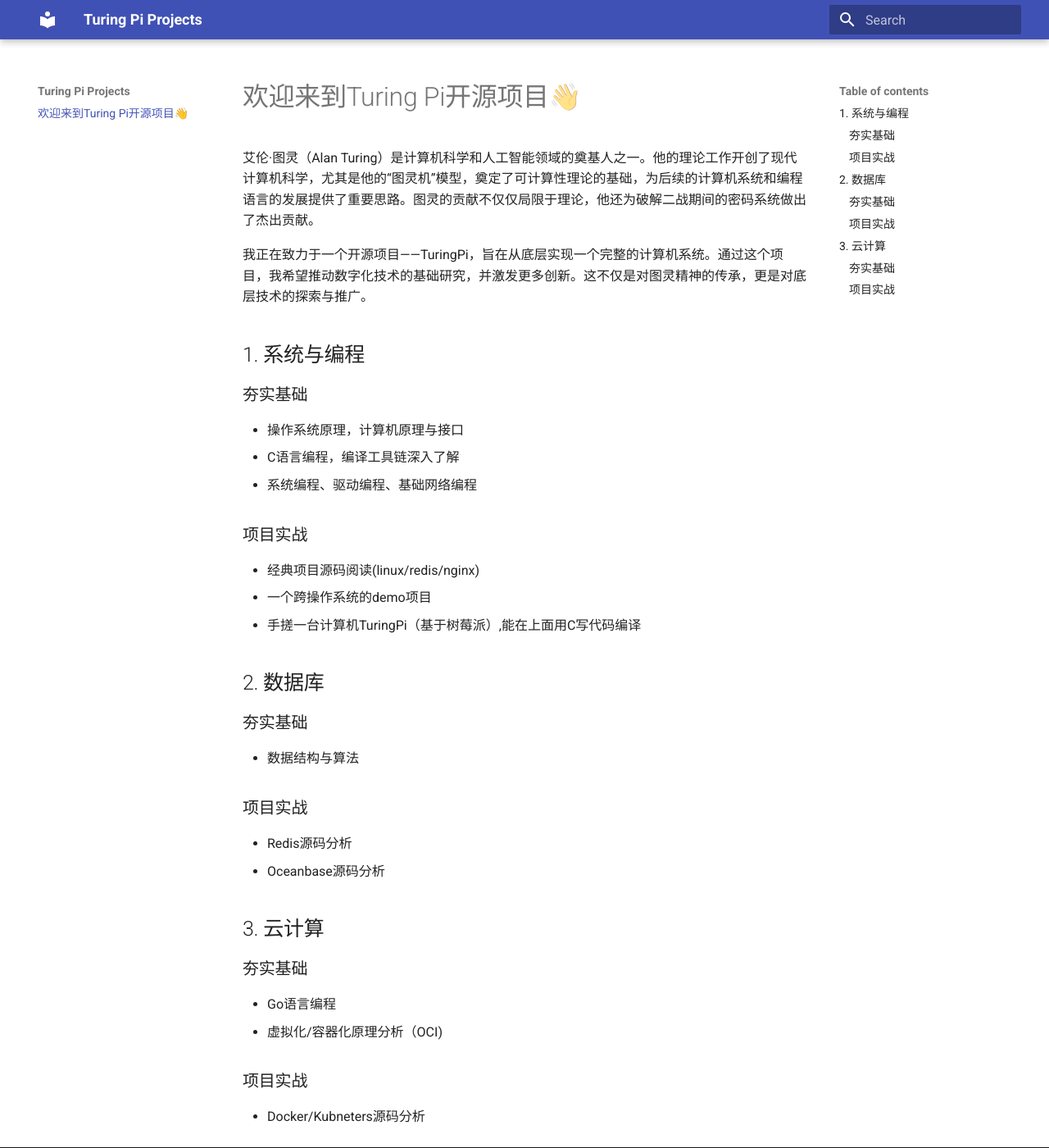
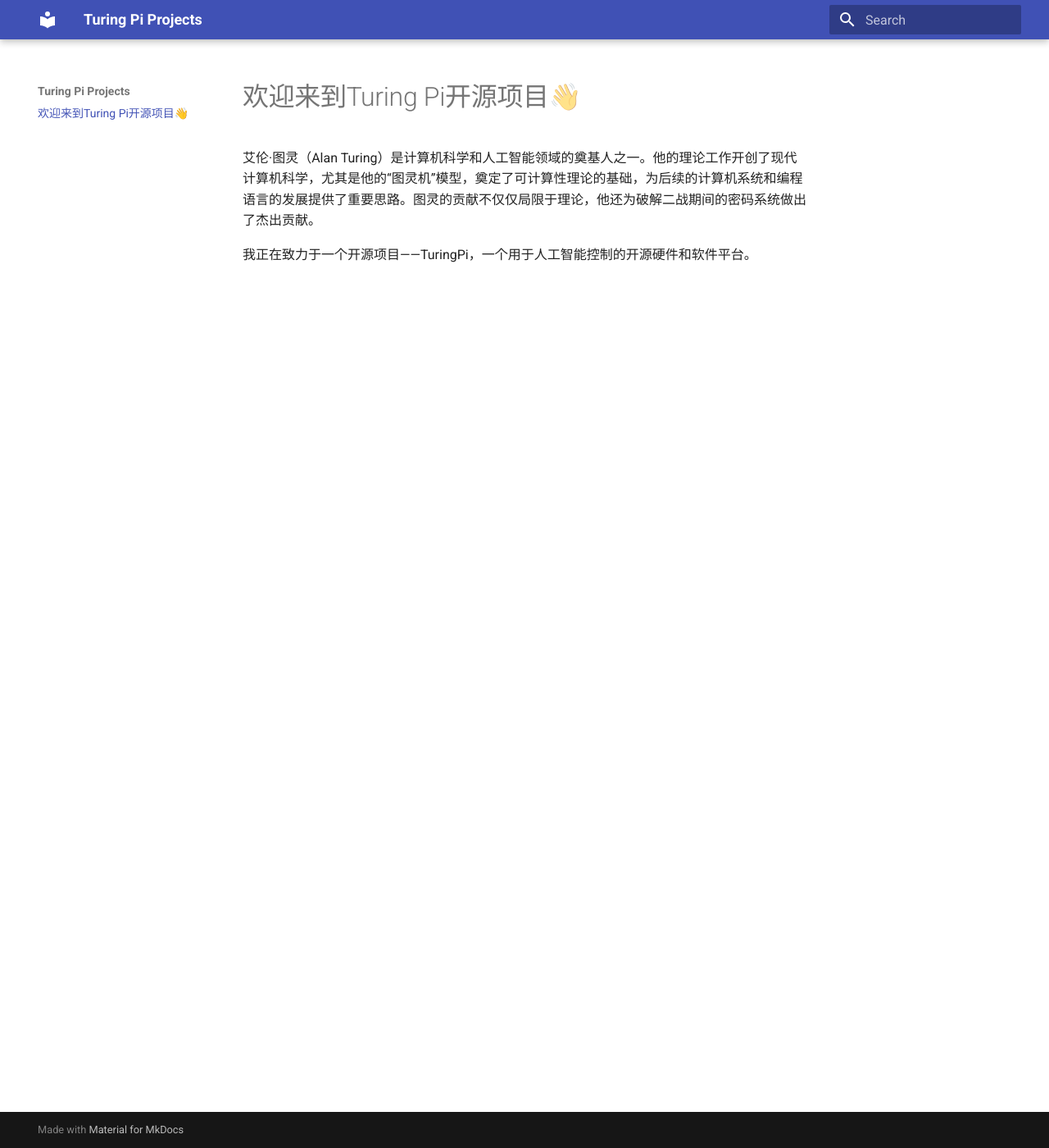
Before and after one commit to turingpi-projects/turingpi-website, an MkDocs documentation site: the page built from docs/index.md, in a window 1280 px wide and 1400 px high. Shown: the whole window at 82% size. Built offline with MkDocs 1.6.1 and Material for MkDocs 9.7.7, drawn with Linux system fonts in a browser that asks for light colours.

Commit message:
TuringPi定位为一个开源硬件和人工智能控制系统

```diff
--- a/docs/index.md
+++ b/docs/index.md
@@ -2,32 +2,4 @@
 
 艾伦·图灵（Alan Turing）是计算机科学和人工智能领域的奠基人之一。他的理论工作开创了现代计算机科学，尤其是他的“图灵机”模型，奠定了可计算性理论的基础，为后续的计算机系统和编程语言的发展提供了重要思路。图灵的贡献不仅仅局限于理论，他还为破解二战期间的密码系统做出了杰出贡献。
 
-我正在致力于一个开源项目——TuringPi，旨在从底层实现一个完整的计算机系统。通过这个项目，我希望推动数字化技术的基础研究，并激发更多创新。这不仅是对图灵精神的传承，更是对底层技术的探索与推广。
-
-
-## 1. 系统与编程
-### 夯实基础
-- 操作系统原理，计算机原理与接口
-- C语言编程，编译工具链深入了解
-- 系统编程、驱动编程、基础网络编程
-
-### 项目实战
-- 经典项目源码阅读(linux/redis/nginx)
-- 一个跨操作系统的demo项目
-- 手搓一台计算机TuringPi（基于树莓派）,能在上面用C写代码编译
-
-## 2. 数据库
-### 夯实基础
-- 数据结构与算法
-
-### 项目实战
-- Redis源码分析
-- Oceanbase源码分析
-
-## 3. 云计算
-### 夯实基础
-- Go语言编程
-- 虚拟化/容器化原理分析（OCI)
-
-### 项目实战
-- Docker/Kubneters源码分析
+我正在致力于一个开源项目——TuringPi，一个用于人工智能控制的开源硬件和软件平台。
```
